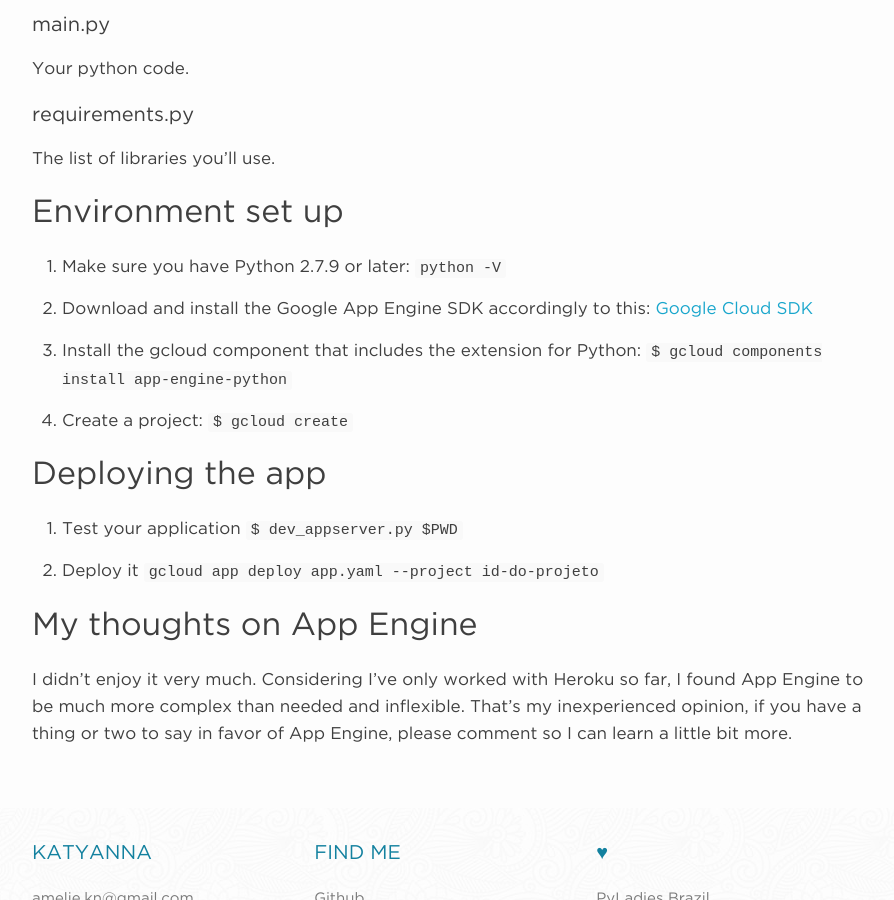
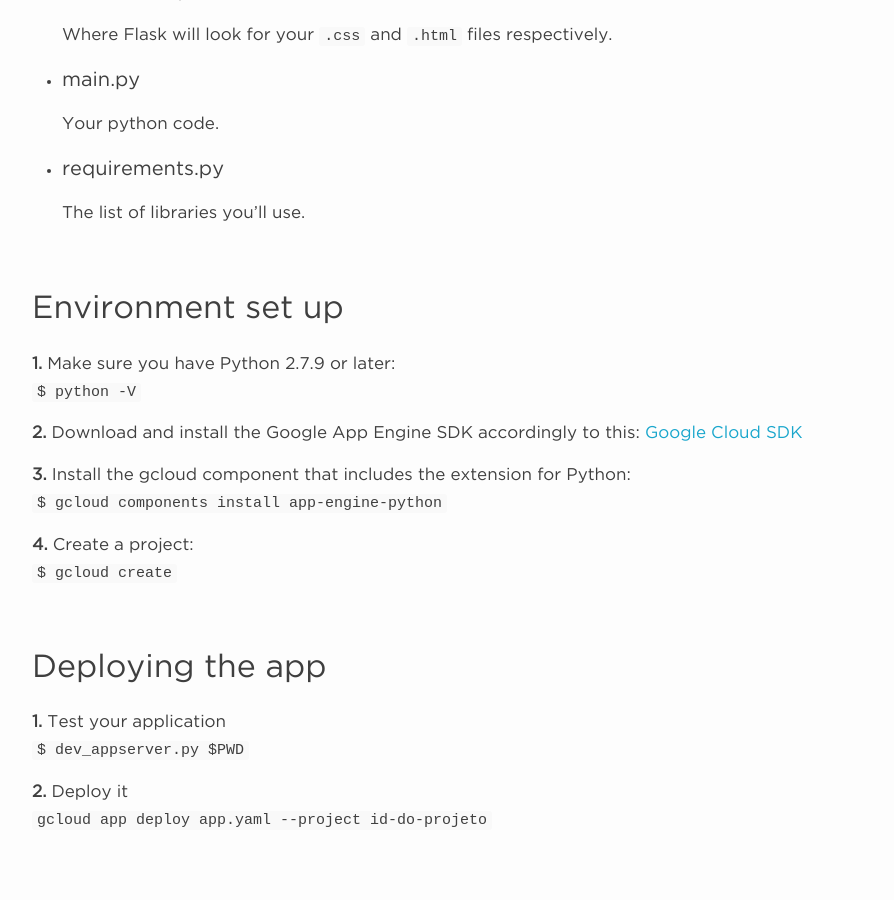
Before and after one commit to katyanna/katyanna.github.io, a Jekyll site: the page built from _posts/2017-05-22-deploying-a-flask-application-to-google-app-engine.md, in a window 1280 px wide and 900 px high, scrolled down 1054 px. Shown: the whole window, without its empty margins (188-1082 px from the left). Built offline with Jekyll 4.4.1, drawn with Linux system fonts in a browser that asks for light colours; comment, search, counter and statistics services are not loaded.

Commit message:
Fix post formatting with gambiarra style

```diff
--- a/_posts/2017-05-22-deploying-a-flask-application-to-google-app-engine.md
+++ b/_posts/2017-05-22-deploying-a-flask-application-to-google-app-engine.md
@@ -22,49 +22,59 @@ Ex: [GitHub - katyanna/kblog](https://github.com/katyanna/kblog)
 
 `lib/`, `app.yaml` and `appengine_config.py` are needed for the App Engine. The rest is basic Flask.
 
+<br>
 
-#### lib/
+* #### lib/
 You will need to have the libraries files in this paste for the deploy to work nicely.
-
+<br>
 To install the required libs inside `lib/`, run:
+<br>
 `$ pip install -t lib/ -r requirements.txt`
 
-#### appengine_config.py
+* #### appengine_config.py
 Where you can customize Python modules. You should define only the constants or hook functions you wish to override.
 
-#### app.yaml
+* #### app.yaml
 It contains information about the application code.  You can also put the url handlers in this file.
 
-#### static / templates
+* #### static / templates
 Where Flask will look for your `.css` and `.html` files respectively.
 
-#### main.py
+* #### main.py
 Your python code.
 
-#### requirements.py
+* #### requirements.py
 The list of libraries you’ll use.
 
+<br>
 
 ## Environment set up
-1. Make sure you have Python 2.7.9 or later:
-`python -V`
+**1.** Make sure you have Python 2.7.9 or later:
+<br>
+`$ python -V`
 
-2. Download and install the Google App Engine SDK accordingly to this: [Google Cloud SDK](https://cloud.google.com/sdk/docs/)
+**2.** Download and install the Google App Engine SDK accordingly to this: [Google Cloud SDK](https://cloud.google.com/sdk/docs/)
 
-3.  Install the gcloud component that includes the extension for Python:
+**3.** Install the gcloud component that includes the extension for Python:
+<br>
 `$ gcloud components install app-engine-python`
 
-4. Create a project:
+**4.** Create a project:
+<br>
 `$ gcloud create`
 
+<br>
 
 ## Deploying the app
-1. Test your application
+**1.** Test your application
+<br>
 `$ dev_appserver.py $PWD`
 
-2. Deploy it
+**2.** Deploy it
+<br>
 `gcloud app deploy app.yaml --project id-do-projeto`
 
+<br>
 
 ## My thoughts on App Engine
 I didn’t enjoy it very much. Considering I’ve only worked with Heroku so far, I found App Engine to be much more complex than needed and inflexible. That’s my inexperienced opinion, if you have a thing or two to say in favor of App Engine, please comment so I can learn a little bit more.
```
